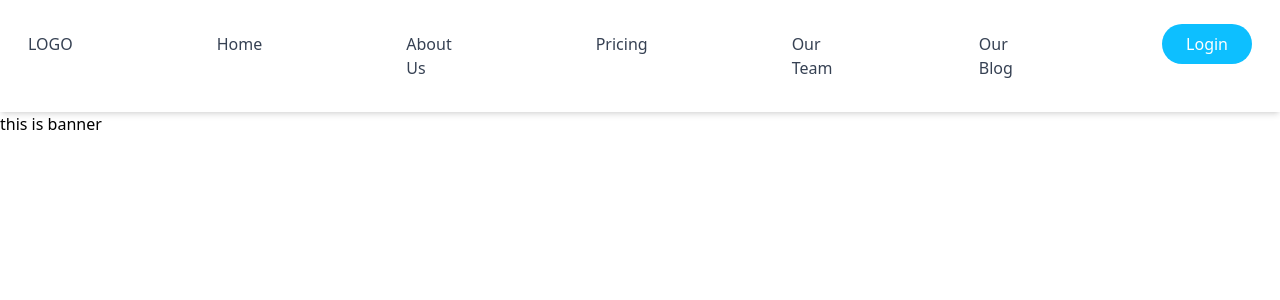
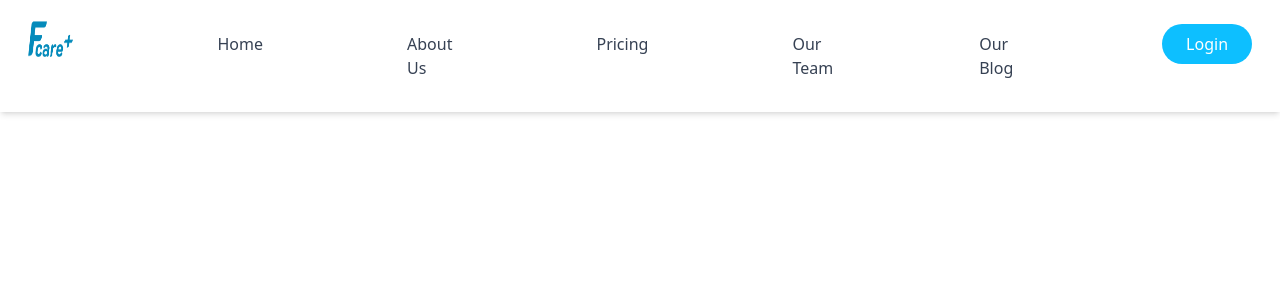
Before and after one commit to wusxo24/SWD392, a React (Vite) app: page / in a window 1280 px wide. Shown: the top 300 px of the page. Built offline with nearby package versions, Linux system fonts and the light colour scheme.

Commit message:
add logo

```diff
--- a/src/components/navbar.jsx
+++ b/src/components/navbar.jsx
@@ -1,13 +1,16 @@
 import React from 'react';
 import { Hero } from '../hero/hero';
 import { Link } from 'react-router-dom';
+import Logo from '../assets/Logo.png'
 export default function Navbar() {
   return (
     <div>
     <nav className="bg-white shadow-md p-4">
       <div className="container mx-auto flex justify-between items-center">
         <ul className="flex flex-1 justify-center space-x-30 text-gray-700">
-          <li className="px-3 py-4 hover:text-blue-500 cursor-pointer">LOGO</li>
+          <li className="px-3 hover:text-blue-500 cursor-pointer">
+            <img src={Logo} style={{height:"60px",width:"auto"}}>
+            </img></li>
           <li className="px-3 py-4 hover:text-blue-500 cursor-pointer">Home</li>
           <li className="px-3 py-4 hover:text-blue-500 cursor-pointer">About Us</li>
           <li className="px-3 py-4 hover:text-blue-500 cursor-pointer">Pricing</li>
--- a/src/hero/hero.jsx
+++ b/src/hero/hero.jsx
@@ -3,7 +3,8 @@ import React from 'react'
 export const Hero = () => {
   return (
     <div className='hero'>
-        this is banner
+        <img></img>
+
     </div>
   )
 }
```
Also changed, not shown: src/assets/Logo.png (added).
